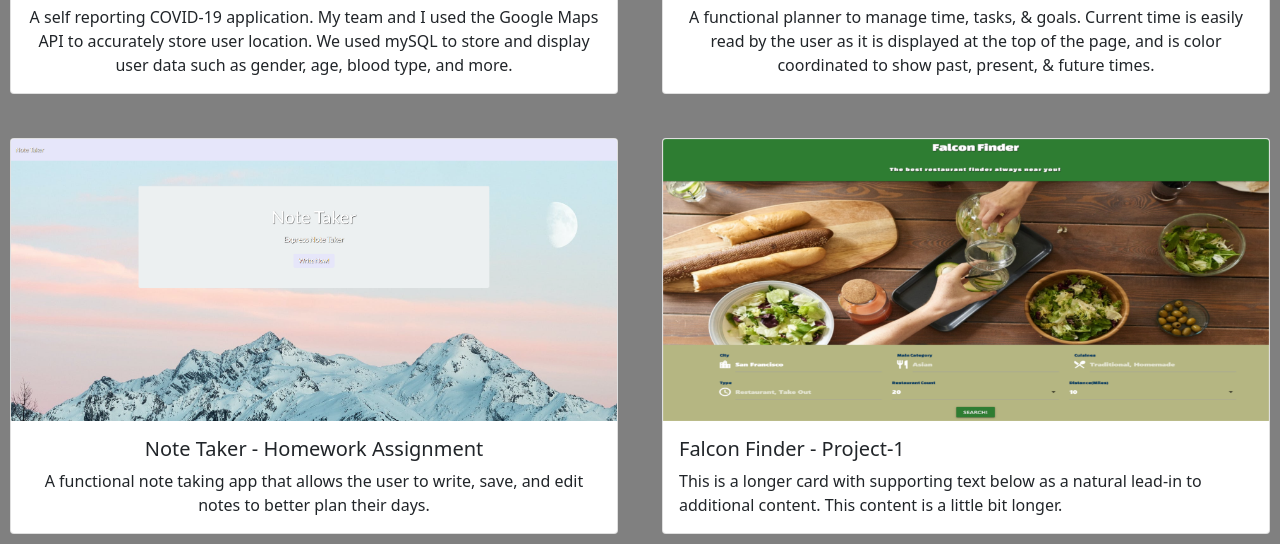
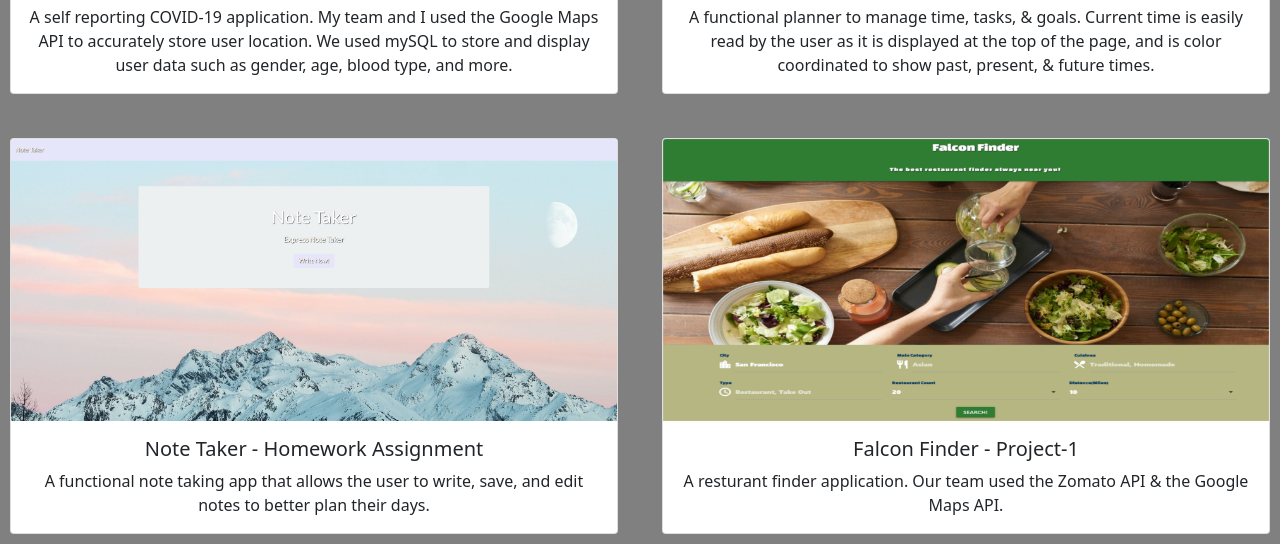
Before and after one commit to BreadBooks/BreadBooks, a website: page index.html in a window 1280 px wide. Shown: the part 1107-1651 px from the top of the page. Drawn offline with nearby package versions, Linux system fonts and the light colour scheme.

Commit message:
Card 4 Edits

```diff
--- a/index.html
+++ b/index.html
@@ -65,8 +65,8 @@
       <div class="card">
         <img src="assets/images/FalconFinder.png" class="card-img-top" alt="...">
         <div class="card-body">
-          <h5 class="card-title">Falcon Finder - Project-1 </h5>
-          <p class="card-text">This is a longer card with supporting text below as a natural lead-in to additional content. This content is a little bit longer.</p>
+          <h5 class="card-title text-center">Falcon Finder - Project-1 </h5>
+          <p class="card-text text-center">A resturant finder application. Our team used the Zomato API & the Google Maps API. </p>
         </div>
       </div>
     </div>
```
